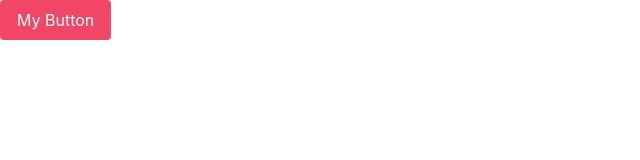
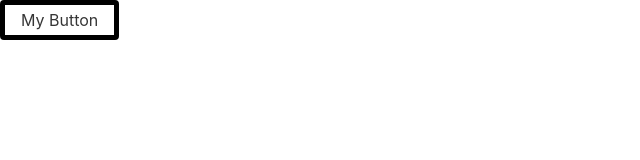
Before and after one commit to henryokoro/MQTT.electron-app, an Electron app: page testing.html in a window 1100 px wide. Shown: the whole page, without its empty margins (0-640 px from the left). Drawn offline with nearby package versions, Linux system fonts and the light colour scheme.

Commit message:
testing outline

```diff
--- a/main.css
+++ b/main.css
@@ -15,3 +15,10 @@
 .select select {
   width: 100%;
 }
+
+.my-submit-button {
+    border-color: black;
+    border-width: thick;
+    border-style: thick;
+
+}
--- a/testing.html
+++ b/testing.html
@@ -10,7 +10,7 @@
     <title>Electron MQTT</title>
   </head>
   <body>
-        <button id="connectBtn" class="button is-danger">
+        <button id="connectBtn" class="button my-submit-button">
             My Button
         </button>
   </body>
--- a/testing.js
+++ b/testing.js
@@ -1,3 +1,6 @@
+
+let myButton = document.getElementsByClassName("my-submit-button")[0]
+
 function myButtonHandler()
 {
     console.log("Bruh, button clicked")
@@ -6,5 +9,5 @@ function myButtonHandler()
     myButton.textContent = 'My Test'
 }
 
-let myButton = document.getElementById("connectBtn")
 myButton.addEventListener("click",myButtonHandler)
+// let myButton = document.getElementsByClassName("is-danger")
```
